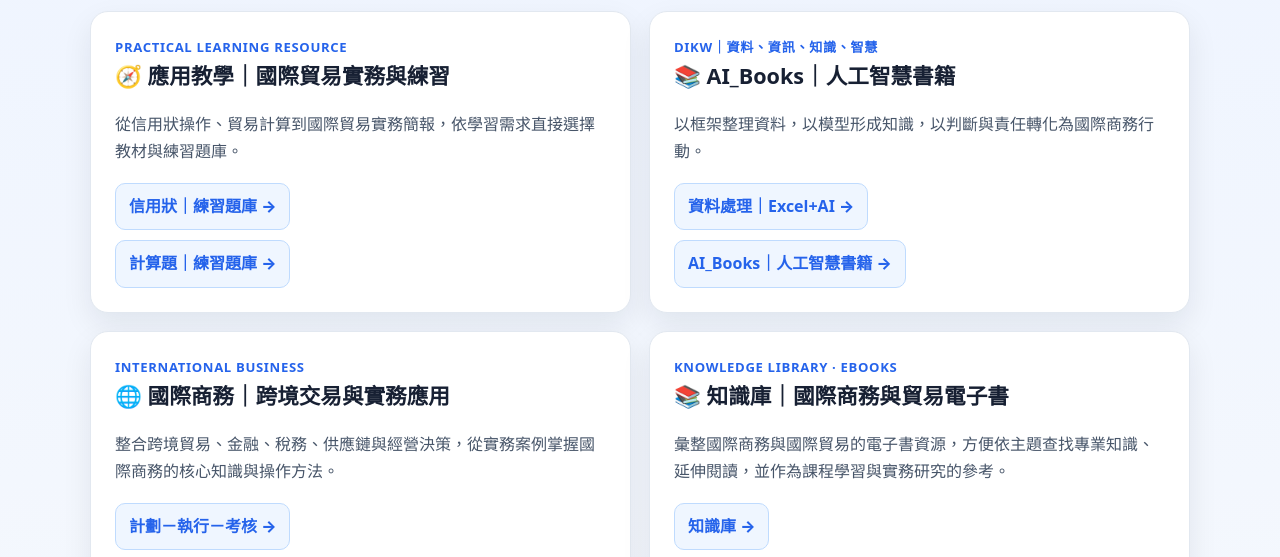
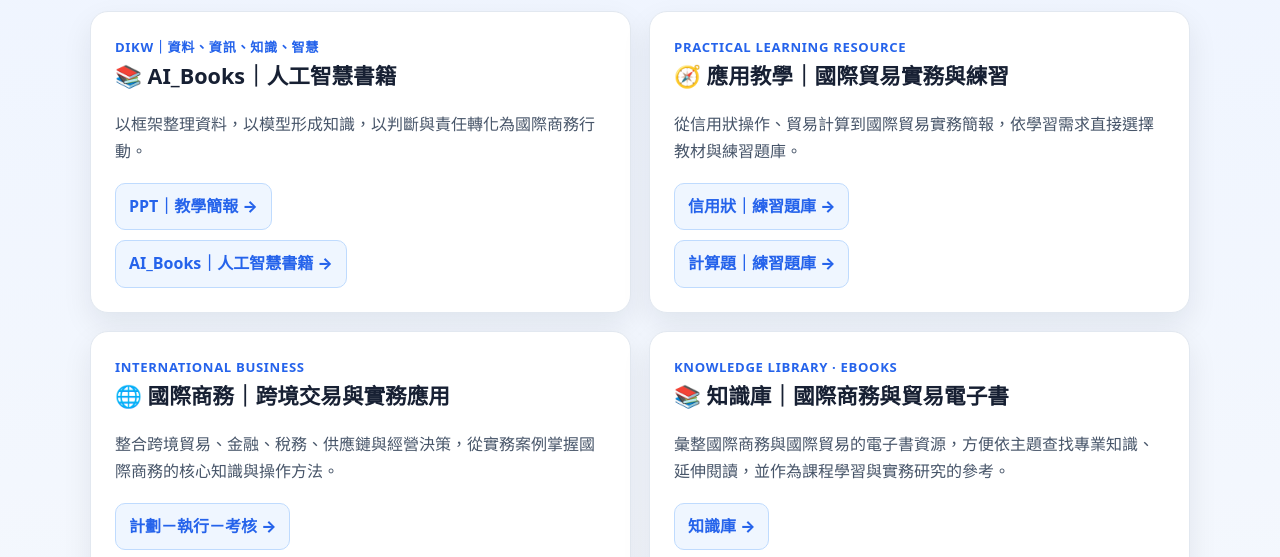
Before and after one commit to nestortsailien/eTrade, a plain HTML site: page index.html in a window 1280 px wide. Shown: the part 217-774 px from the top of the page. Drawn offline with Linux system fonts and the light colour scheme.

Commit message:
Move AI Books to first card and link teaching PPT platform

```diff
--- a/index.html
+++ b/index.html
@@ -114,6 +114,10 @@
       <h1>國際商務AI 應用</h1>
       <div class="grid">
         <article class="card">
+<div class="tag">DIKW｜資料、資訊、知識、智慧</div><h3>📚 AI_Books｜人工智慧書籍</h3><p>以框架整理資料，以模型形成知識，以判斷與責任轉化為國際商務行動。</p>
+          <nav class="resource-links" aria-label="延伸資源"><a href="https://script.google.com/macros/s/AKfycbxTpcDZ9HjPxC-xOwmMBmk7LYSef5virDqBu0U1TazgUXsfqRTmKCXLeZoH-UXlZ-q_/exec" target="_blank" rel="noopener noreferrer">PPT｜教學簡報 →</a><a href="https://app.notion.com/p/3db65edfe79a81e9aabfcbd314de5593" target="_blank" rel="noopener noreferrer">AI_Books｜人工智慧書籍 →</a></nav>
+        </article>
+        <article class="card">
         <div class="tag">Practical Learning Resource</div>
         <h3>🧭 應用教學｜國際貿易實務與練習</h3>
         <p>從信用狀操作、貿易計算到國際貿易實務簡報，依學習需求直接選擇教材與練習題庫。</p>
@@ -122,10 +126,6 @@
           <a href="https://app.notion.com/p/3f065edfe79a8157bf69d73560da3e40" target="_blank" rel="noopener noreferrer">計算題｜練習題庫 →</a>
         </nav>
       </article>
-        <article class="card">
-<div class="tag">DIKW｜資料、資訊、知識、智慧</div><h3>📚 AI_Books｜人工智慧書籍</h3><p>以框架整理資料，以模型形成知識，以判斷與責任轉化為國際商務行動。</p>
-          <nav class="resource-links" aria-label="延伸資源"><a href="https://app.notion.com/p/Excel-AI-3c865edfe79a81f1889ef43a4bc91e46?source=copy_link" target="_blank" rel="noopener noreferrer">資料處理｜Excel+AI →</a><a href="https://app.notion.com/p/3db65edfe79a81e9aabfcbd314de5593" target="_blank" rel="noopener noreferrer">AI_Books｜人工智慧書籍 →</a></nav>
-        </article>
         <article class="card">
 <div class="tag">International Business</div>
           <h3>🌐 國際商務｜跨境交易與實務應用</h3>
```
